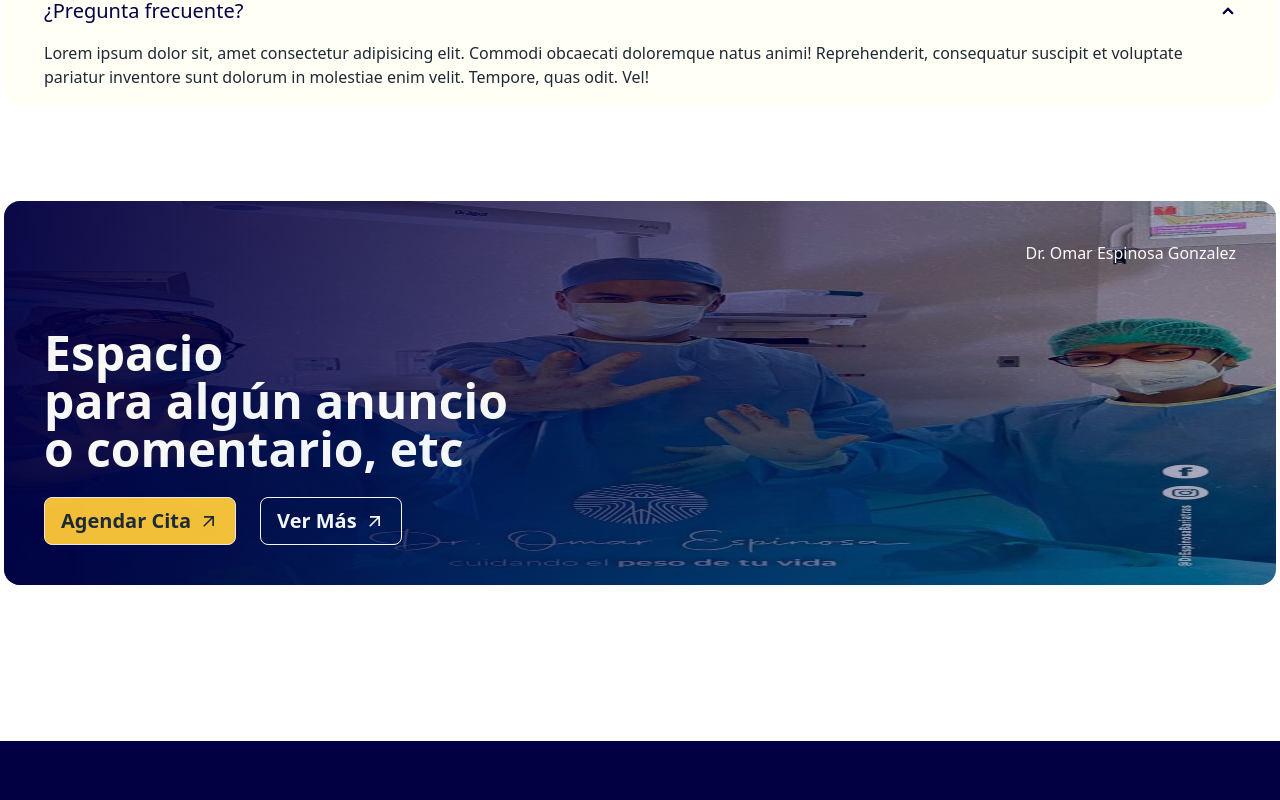
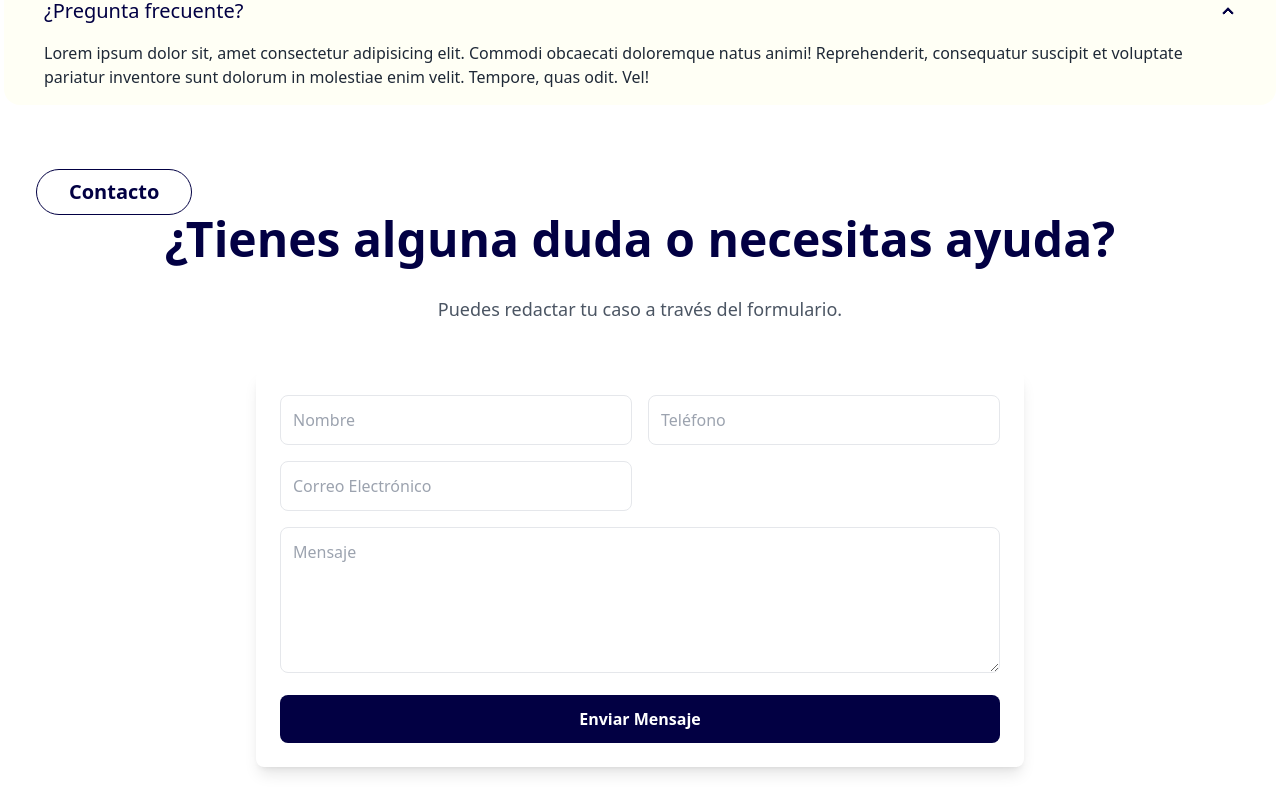
Before and after one commit to Irwingduran/react-template4, a React (Vite) app: page / in a window 1280 px wide. Shown: the part 5500-6300 px from the top of the page. Built offline with nearby package versions, Linux system fonts and the light colour scheme.

Commit message:
update commit

```diff
--- /dev/null
+++ b/src/Componets/Contact.jsx
@@ -0,0 +1,58 @@
+import React from "react";
+
+const Contact = () => {
+  return (
+    <div className="px-4 sm:px-6 lg:px-8 py-12 bg-[#FFFF]">
+      {/* Título de la sección */}
+      <h3 className="text-xl font-semibold text-[#020043] border border-[#020043] rounded-full px-8 py-2 w-fit mx-auto lg:mx-0">
+          Contacto
+        </h3>
+      <h1 className="text-3xl lg:text-5xl text-[#020043] font-bold text-center mb-8">
+        ¿Tienes alguna duda o necesitas ayuda?
+
+      </h1>
+      <p className="text-lg text-gray-600 text-center mb-12">
+        Puedes redactar tu caso a través del formulario.
+      </p>
+
+      {/* Formulario */}
+      <form className="max-w-3xl mx-auto bg-white p-6 rounded-lg shadow-lg">
+        <div className="grid grid-cols-1 sm:grid-cols-2 gap-4 mb-4">
+          <input
+            type="text"
+            placeholder="Nombre"
+            className="p-3 border rounded-lg focus:outline-none focus:ring focus:ring-[#020043]"
+            required
+          />
+          <input
+            type="tel"
+            placeholder="Teléfono"
+            className="p-3 border rounded-lg focus:outline-none focus:ring focus:ring-[#020043]"
+            required
+          />
+          <input
+            type="email"
+            placeholder="Correo Electrónico"
+            className="max-w-3xl p-3 border rounded-lg focus:outline-none focus:ring focus:ring-[#020043]"
+            required
+          />
+        </div>
+        <textarea
+          placeholder="Mensaje"
+          className="w-full p-3 border rounded-lg focus:outline-none focus:ring focus:ring-[#020043] mb-4"
+          rows="5"
+          required
+        ></textarea>
+        <button
+          type="submit"
+          className="w-full bg-[#020043] text-white py-3 rounded-lg hover:bg-[#030066] transition-all font-semibold"
+        >
+          Enviar Mensaje
+        </button>
+      </form>
+
+    </div>
+  );
+};
+
+export default Contact;
--- a/src/Pages/Home/Home.jsx
+++ b/src/Pages/Home/Home.jsx
@@ -7,6 +7,7 @@ import Testimonial from "../../Componets/Testimonial";
 import About from "../../Componets/About";
 import MapComponent from "../../Componets/MapComponent";
 import VideoComponent from "../../Componets/VideoComponent";
+import Contact from "../../Componets/Contact";
 import WhatsAppButton from "../../Componets/WhatsAppButton";
 const Home = () => {
   return (
@@ -20,6 +21,7 @@ const Home = () => {
       <VideoComponent></VideoComponent>
       <Testimonial></Testimonial>
       <Faq></Faq>
+      <Contact></Contact>
       <Discount></Discount>
     </div>
   );
```
